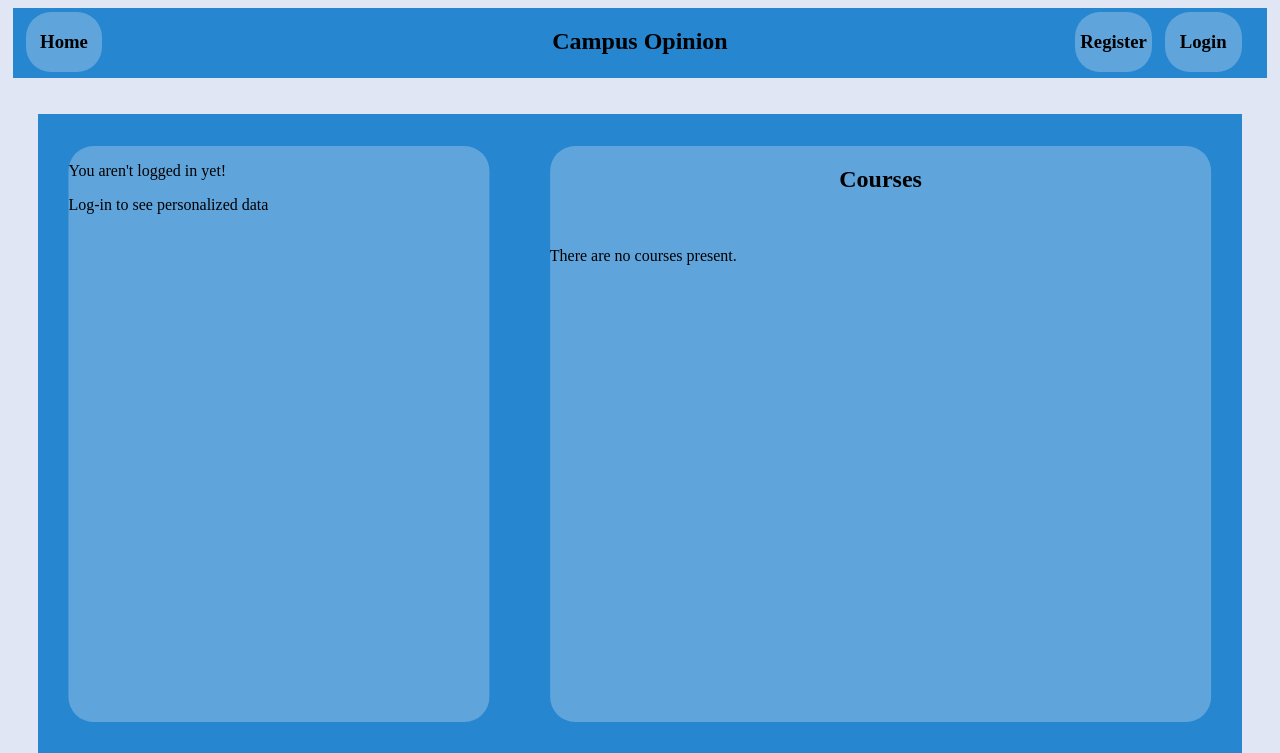
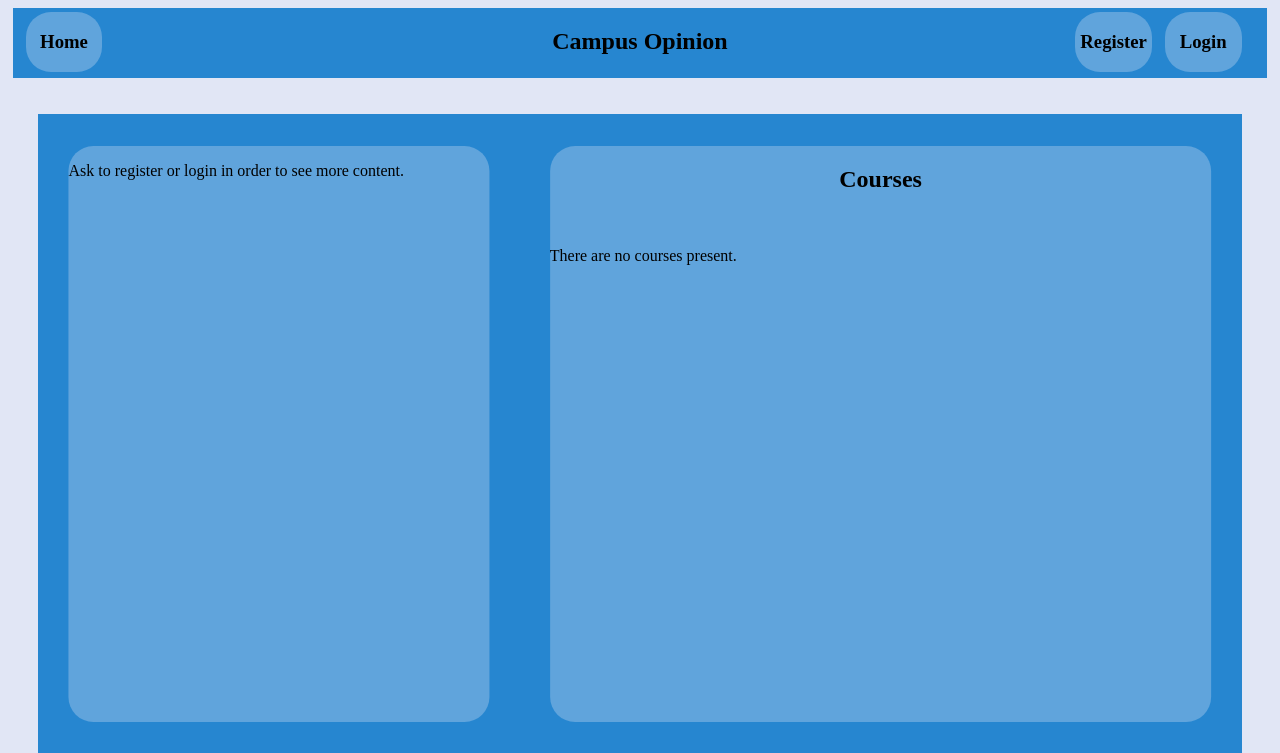
Before and after one commit to mrktrnbll/course-feedback-website-WAD2, a Django app: page / in a window 1280 px wide. Shown: the top 753 px of the page. Run offline with Django 3.2, Linux system fonts and the light colour scheme; data that the repository does not hold is empty.

Commit message:
Added logout and account page, general changes to other html files

```diff
--- a/templates/course_feedback/home.html
+++ b/templates/course_feedback/home.html
@@ -8,12 +8,16 @@
 {% block home_box_left_block %}
 
 
-    {% if user.is_authenticated and user.is_lecturer is None %}
-        <p>Your account has been created. Waiting for admin to accept you.</p>
-    {% elif user.is_authenticated and user.is_lecturer is True %}
-        <h2>Created Courses</h2>
-    {% elif user.is_authenticated and user.is_lecturer is True %}
-        <h2>Reviewed Courses</h2>
+    {% if not user.is_authenticated %}
+        <p>Ask to register or login in order to see more content.</p>
+    {% elif user.is_active and user.is_lecturer is True %}
+        <h2>User will see lecture related content.</h2>
+    {% elif user.is_active  and user.is_lecturer is False %}
+        <h2>User will see student specific content.</h2>
+    {% elif user.is_active and user.is_lecturer is None %}
+        <h2>This is wierd.</h2>
+    {% elif user.is_active %}
+        <h2>You are here because out is_lecturer implementation is broken.</h2>
     {% else %}
         <p>You aren't logged in yet!</p>
         <p>Log-in to see personalized data</p>
```
